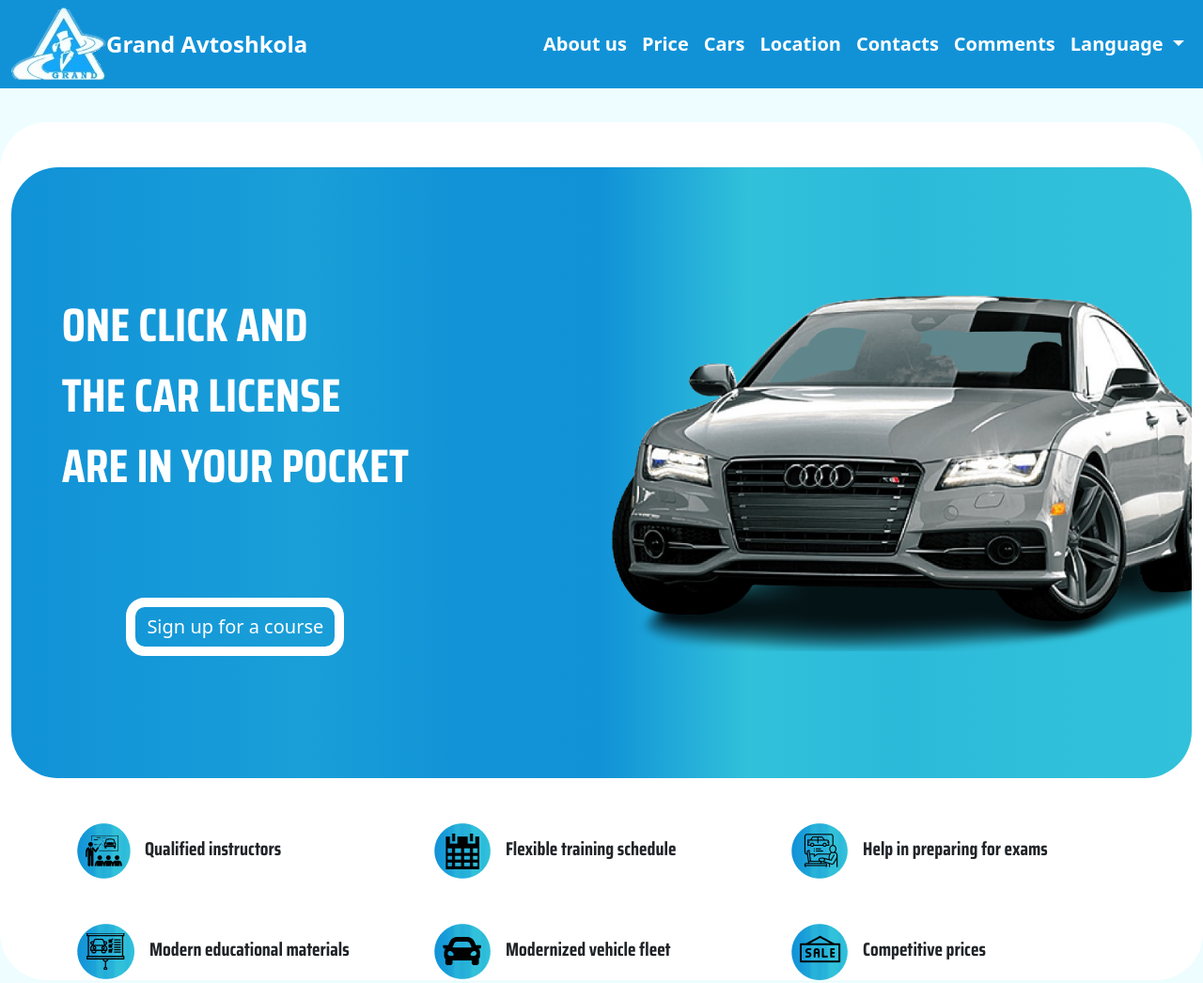
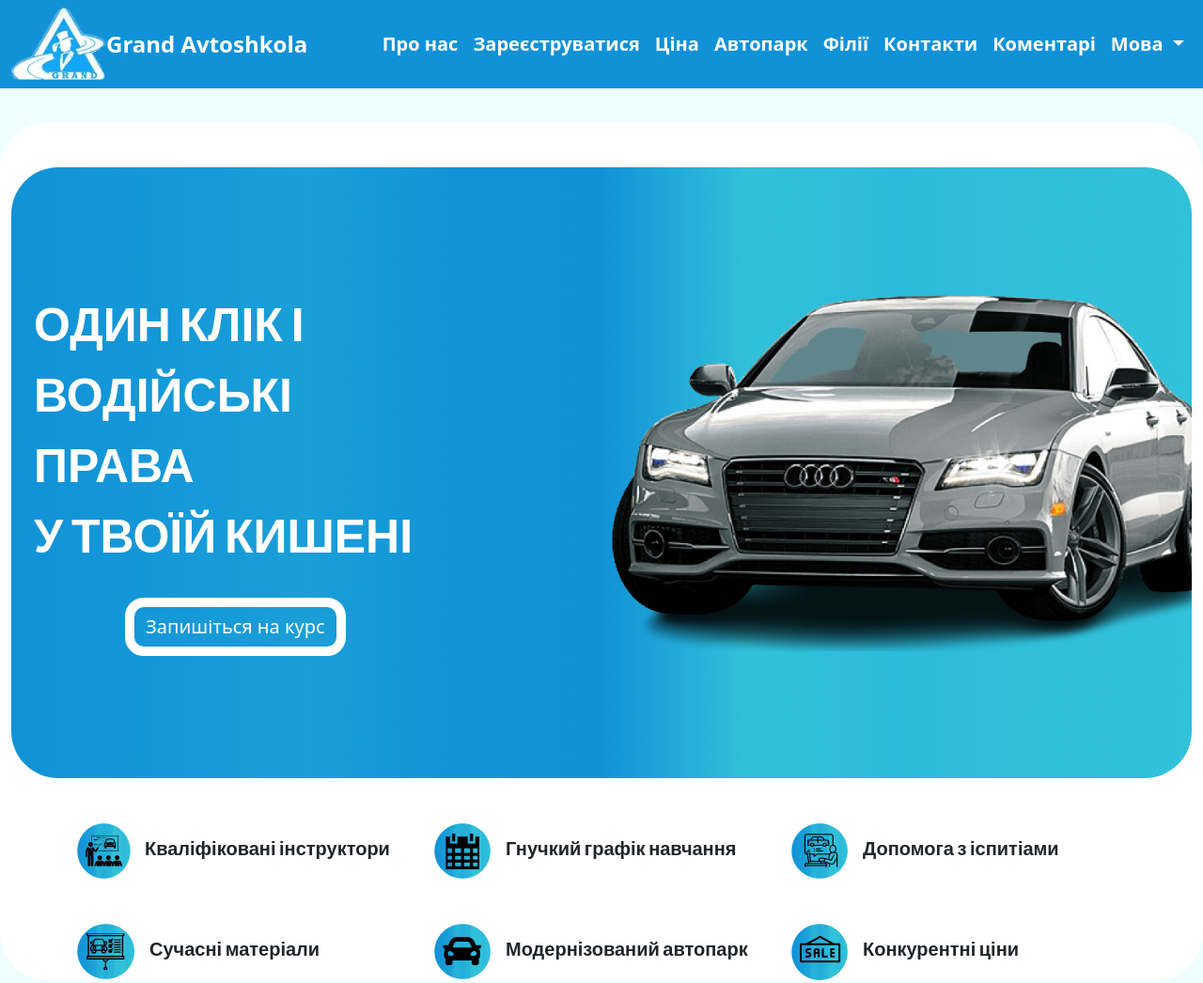
Before and after one commit to viceAdmiralGarp/Driving-School-Main, a plain HTML site: page mmdev/index.html in a window 1280 px wide. Shown: the top 1046 px of the page at 94% size. Drawn offline with nearby package versions, Linux system fonts and the light colour scheme; some packages are replaced by stand-ins of ours; no server answers; a web font is replaced by a local one.

Commit message:
start translate

```diff
--- a/mmdev/index.html
+++ b/mmdev/index.html
@@ -12,16 +12,15 @@
     <link href="https://fonts.googleapis.com/css2?family=Saira+Condensed:wght@100;200;300;400;500;600;700;800;900&display=swap"
           rel="stylesheet">
     <link href='https://fonts.googleapis.com/css?family=Saira Stencil One' rel='stylesheet'>
-    <link rel="stylesheet" href="./style.css">
+    <link rel="stylesheet" href="css/style.css">
 </head>
 <body>
 <header>
-
     <!-- NAV -->
     <nav class="navbar navbar-expand-lg fw-bold fixed-top">
         <div class="container-fluid ">
             <img src="./img/jpg/Remove-bg.ai_1712935644641.png" alt="logo">
-            <a class="navbar-brand fs-4" href="#">Grand Avtoshkola</a>
+            <a class="navbar-brand fs-4" href="#hero">Grand Avtoshkola</a>
             <button class="navbar-toggler" type="button" data-bs-toggle="collapse"
                     data-bs-target="#navbarSupportedContent" aria-controls="navbarSupportedContent"
                     aria-expanded="false" aria-label="Toggle navigation">
@@ -30,36 +29,35 @@
             <div class="collapse navbar-collapse" id="navbarSupportedContent">
                 <ul class="navbar-nav ms-auto mb-2 mb-lg-0 fs-5">
                     <li class="nav-item">
-                        <a class="nav-link" href="#">About us</a>
+                        <a class="nav-link" href="#about-us" data-key="about_us">About us</a>
                     </li>
                     <li class="nav-item">
-                        <a class="nav-link" href="#">Price</a>
+                        <a class="nav-link" href="#register" data-key="sing_up">Sing up</a>
                     </li>
                     <li class="nav-item">
-                        <a class="nav-link" href="#">Cars</a>
+                        <a class="nav-link" href="#categories" data-key="price">Price</a>
                     </li>
                     <li class="nav-item">
-                        <a class="nav-link" href="#">Location</a>
+                        <a class="nav-link" href="#cars" data-key="cars">Cars</a>
                     </li>
                     <li class="nav-item">
-                        <a class="nav-link" href="#">Contacts</a>
+                        <a class="nav-link" href="#map" data-key="location">Location</a>
                     </li>
                     <li class="nav-item">
-                        <a class="nav-link" href="#">Comments</a>
+                        <a class="nav-link" href="#footer" data-key="contacts">Contacts</a>
+                    </li>
+                    <li class="nav-item">
+                        <a class="nav-link" href="#comments" data-key="comments">Comments</a>
                     </li>
                     <li class="nav-item dropdown">
                         <a class="nav-link dropdown-toggle" href="#" role="button" data-bs-toggle="dropdown"
                            aria-expanded="false">
-                            Language
+                            <span data-key="language">Language</span>
                         </a>
                         <ul class="dropdown-menu">
-                            <li><a class="dropdown-item" href="#">Український</a></li>
-                            <li><a class="dropdown-item" href="#">Русский</a></li>
-                            <li><a class="dropdown-item" href="#">English</a></li>
-                            <li>
-                                <hr class="dropdown-divider">
-                            </li>
-                            <li><a class="dropdown-item" href="#">Something else here</a></li>
+                            <li><a class="dropdown-item" href="#" onclick="changeLanguage('ua')">Українська</a></li>
+                            <li><a class="dropdown-item" href="#" onclick="changeLanguage('ru')">Русский</a></li>
+                            <li><a class="dropdown-item" href="#" onclick="changeLanguage('en')">English</a></li>
                         </ul>
                     </li>
                 </ul>
@@ -69,16 +67,18 @@
 </header>
 
 <!-- HERO -->
-<div class="container-fluid hero pt-5">
+<div class="container-fluid hero pt-5" id="hero">
     <div class="blue-background container-fluid d-flex p-0">
         <div class="container hero-left-part">
-            <div class="hero-text container selector text-uppercase">
+            <div class="hero-text container selector text-uppercase" data-key="hero_text">
                 One click and<br>
                 the car license<br>
                 are in your pocket
             </div>
             <div class="container button-hero">
-                <button type="button" class="btn btn-light hero-button">Sign up for a course</button>
+                <a href="#register">
+                    <button type="button" class="btn btn-light hero-button" data-key="button_sing_up">Sign up for a course</button>
+                </a>
             </div>
         </div>
         <div class="container hero-img-container p-0">
@@ -90,37 +90,37 @@
             <div class="col">
                 <div class="hero-paragraph mt-5">
                     <img src="./img/jpg/Group%206.jpg" alt="first-paragraph-img">
-                    <p class="text-hero-paragraph">Qualified instructors</p>
+                    <p class="text-hero-paragraph" data-key="q_i">Qualified instructors</p>
                 </div>
             </div>
             <div class="col">
                 <div class="hero-paragraph mt-5">
                     <img src="./img/jpg/Group%207.jpg" alt="first-paragraph-img">
-                    <p class="text-hero-paragraph">Flexible training schedule</p>
+                    <p class="text-hero-paragraph" data-key="f_t_s">Flexible training schedule</p>
                 </div>
             </div>
             <div class="col">
                 <div class="hero-paragraph mt-5">
                     <img src="./img/jpg/Group%2012.jpg" alt="first-paragraph-img">
-                    <p class="text-hero-paragraph">Help in preparing for exams</p>
+                    <p class="text-hero-paragraph"  data-key="h_f_e">Help in preparing for exams</p>
                 </div>
             </div>
             <div class="col">
                 <div class="hero-paragraph mt-5">
                     <img src="./img/jpg/Group%205.jpg" alt="first-paragraph-img">
-                    <p class="text-hero-paragraph">Modern educational materials</p>
+                    <p class="text-hero-paragraph" data-key="m_e_m">Modern educational materials</p>
                 </div>
             </div>
             <div class="col">
                 <div class="hero-paragraph mt-5">
                     <img src="./img/jpg/Group%204.jpg" alt="first-paragraph-img">
-                    <p class="text-hero-paragraph">Modernized vehicle fleet</p>
+                    <p class="text-hero-paragraph" data-key="m_v_f">Modernized vehicle fleet</p>
                 </div>
             </div>
             <div class="col">
                 <div class="hero-paragraph mt-5">
                     <img src="./img/jpg/Group%2014.jpg" alt="first-paragraph-img">
-                    <p class="text-hero-paragraph">Competitive prices</p>
+                    <p class="text-hero-paragraph" data-key="c_p">Competitive prices</p>
                 </div>
             </div>
         </div>
@@ -128,11 +128,11 @@
 </div>
 
 <!-- ABOUT US -->
-<div class="container-lg about-us">
+<div class="container-lg about-us" id="about-us">
     <div class="row">
         <div class="col-xxl-5 col-sm-12">
             <div>
-                <p class="fw-bold text-about-us text-center pt-5"><span class="fw-bold">ABOUT <span
+                <p class="fw-bold text-about-us text-center pt-5"><span class="fw-bold"  data-key="about_us_main_text">ABOUT <span
                         class="blue">US</span></span>
                     <br><br>We are glad to welcome you to the website of the driving school in Dnipro <span
                             class="blue">“Grand”</span>.
@@ -159,7 +159,7 @@
 
 <!-- CATEGORIES -->
 <!-- A -->
-<div class="container pt-5">
+<div class="container pt-5" id="categories">
     <div class="row categories-main-text fw-bold">
         <div class="col-md-9">
             <p>CATEGORIES</p>
@@ -349,7 +349,7 @@
 </div>
 
 <!--OUR CARS-->
-<div class="container-fluid our-cars pt-5">
+<div class="container-fluid our-cars pt-5" id="cars">
     <div class="container our-cars-main-text">
         <p>OUR CARS</p>
     </div>
@@ -393,7 +393,7 @@
 </div>
 
 <!-- MAPS -->
-<div class="container-fluid map-section">
+<div class="container-fluid map-section" id="map">
     <p class="map-text text-center">LOCATION</p>
     <div class="container-lg map_wrapper">
         <label for="main-select"><br>
@@ -416,7 +416,7 @@
 </div>
 
 <!-- COMMENTS -->
-<div class="container mt-5">
+<div class="container mt-5" id="comments">
     <h2 class="text-center">Comments</h2>
     <div class="comment-wrapper" id="feedbackList"></div>
     <div class="pagination-controls text-center mt-3">
@@ -470,7 +470,7 @@
 </div>
 
 <!-- REGISTRATION -->
-<div class="container registration-section mt-5">
+<div class="container registration-section mt-5" id="register">
     <div class="registration-text text-center mt-5">
         <p>Sign up for a course</p>
     </div>
@@ -514,9 +514,6 @@
                     <div class="carousel-item">
                         <img src="./img/jpg/2023-09-14.jpg" class="d-block w-100" alt="...">
                     </div>
-                    <div class="carousel-item">
-                        <img src="./img/jpg/2022-01-22.jpg" class="d-block w-100" alt="...">
-                    </div>
                 </div>
                 <button class="carousel-control-prev" type="button" data-bs-target="#carouselExampleIndicators"
                         data-bs-slide="prev">
@@ -534,7 +531,7 @@
 </div>
 
 <!--FOOTER -->
-<footer>
+<footer id="footer">
     <div class="container-fluid footer-section">
         <div class="container d-lg-flex flex-lg-row flex-column mt-5">
             <div class="container left-part">
@@ -566,18 +563,16 @@
         </div>
     </div>
 </footer>
-<script src="https://code.jquery.com/jquery-3.5.1.min.js"></script>
+<script src="https://cdnjs.cloudflare.com/ajax/libs/jquery/3.6.0/jquery.min.js"></script>
 <script src="js/maps.js"></script>
 <script src="js/registration.js"></script>
 <script src="js/comments.js"></script>
-<script src="https://cdn.jsdelivr.net/npm/bootstrap@5.3.3/dist/js/bootstrap.bundle.min.js"
-        integrity="sha384-YvpcrYf0tY3lHB60NNkmXc5s9fDVZLESaAA55NDzOxhy9GkcIdslK1eN7N6jIeHz"
-        crossorigin="anonymous"></script>
+<script src="js/languages.js"></script>
 <script src="https://cdn.jsdelivr.net/npm/@popperjs/core@2.11.8/dist/umd/popper.min.js"
         integrity="sha384-I7E8VVD/ismYTF4hNIPjVp/Zjvgyol6VFvRkX/vR+Vc4jQkC+hVqc2pM8ODewa9r"
         crossorigin="anonymous"></script>
-<script src="https://cdn.jsdelivr.net/npm/bootstrap@5.3.3/dist/js/bootstrap.min.js"
-        integrity="sha384-0pUGZvbkm6XF6gxjEnlmuGrJXVbNuzT9qBBavbLwCsOGabYfZo0T0to5eqruptLy"
+<script src="https://cdn.jsdelivr.net/npm/bootstrap@5.3.3/dist/js/bootstrap.bundle.min.js"
+        integrity="sha384-YvpcrYf0tY3lHB60NNkmXc5s9fDVZLESaAA55NDzOxhy9GkcIdslK1eN7N6jIeHz"
         crossorigin="anonymous"></script>
 <script async defer src="https://maps.googleapis.com/maps/api/js?key=YOUR_API_KEY&callback=initMap"></script>
 </body>
--- /dev/null
+++ b/mmdev/js/languages.js
@@ -0,0 +1,73 @@
+const translations = {
+    en: {
+        about_us: "About us",
+        sing_up: "Sing up",
+        price: "Price",
+        cars: "Сar park",
+        location: "Our branches",
+        contacts: "Contacts",
+        comments: "Comments",
+        language: "Language",
+        hero_text: "One click and\n" +
+            "the car license\n" +
+            "are in your pocket",
+        button_sing_up: "Sign up for a course",
+        q_i:"Qualified instructors",
+        h_f_e:"Help in preparing for exams",
+        m_e_m:"Modern educational materials",
+        m_v_f:"Modernized vehicle fleet",
+        c_p:"Competitive prices",
+        about_us_main_text:"ABOUT US"
+    },
+    ru: {
+        about_us: "О нас",
+        sing_up: "Зарегистрироваться",
+        price: "Цена",
+        cars: "Автопарк",
+        location: "Филиалы",
+        contacts: "Контакты",
+        comments: "Комментарии",
+        language: "Язык",
+        hero_text: "Один клик и\n" +
+            "автомобильные права\n" +
+            "у тебя в кармане",
+        button_sing_up: "Запишитесь на курс",
+        q_i:"Опытные инструкторы",
+        f_t_s:"Гибкий график обучения",
+        h_f_e:"Помощь с экзаменами",
+        m_e_m:"Актуальные материалы",
+        m_v_f:"Современный автопарк",
+        c_p:"Конкурентные цены",
+        about_us_hero:""
+    },
+    ua: {
+        about_us: "Про нас",
+        sing_up: "Зареєструватися",
+        price: "Ціна",
+        cars: "Автопарк",
+        location: "Філії",
+        contacts: "Контакти",
+        comments: "Коментарі",
+        language: "Мова",
+        hero_text: "Один клік і\n" +
+            "водійські  права\n" +
+            "у твоїй  кишені",
+        button_sing_up: "Запишіться на курс",
+        q_i:"Кваліфіковані інструктори",
+        f_t_s:"Гнучкий графік навчання",
+        h_f_e:"Допомога з іспитіами",
+        m_e_m:"Сучасні матеріали",
+        m_v_f:"Модернізований автопарк",
+        c_p:"Конкурентні ціни",
+        about_us_hero:""
+    }
+}
+
+function changeLanguage(language) {
+    document.querySelectorAll('[data-key]').forEach(element => {
+        const key = element.getAttribute('data-key');
+        element.innerText = translations[language][key];
+    });
+}
+
+changeLanguage('ua')
```
Also changed, not shown: mmdev/css/style.css (renamed from mmdev/style.css, +18 -4 lines).
